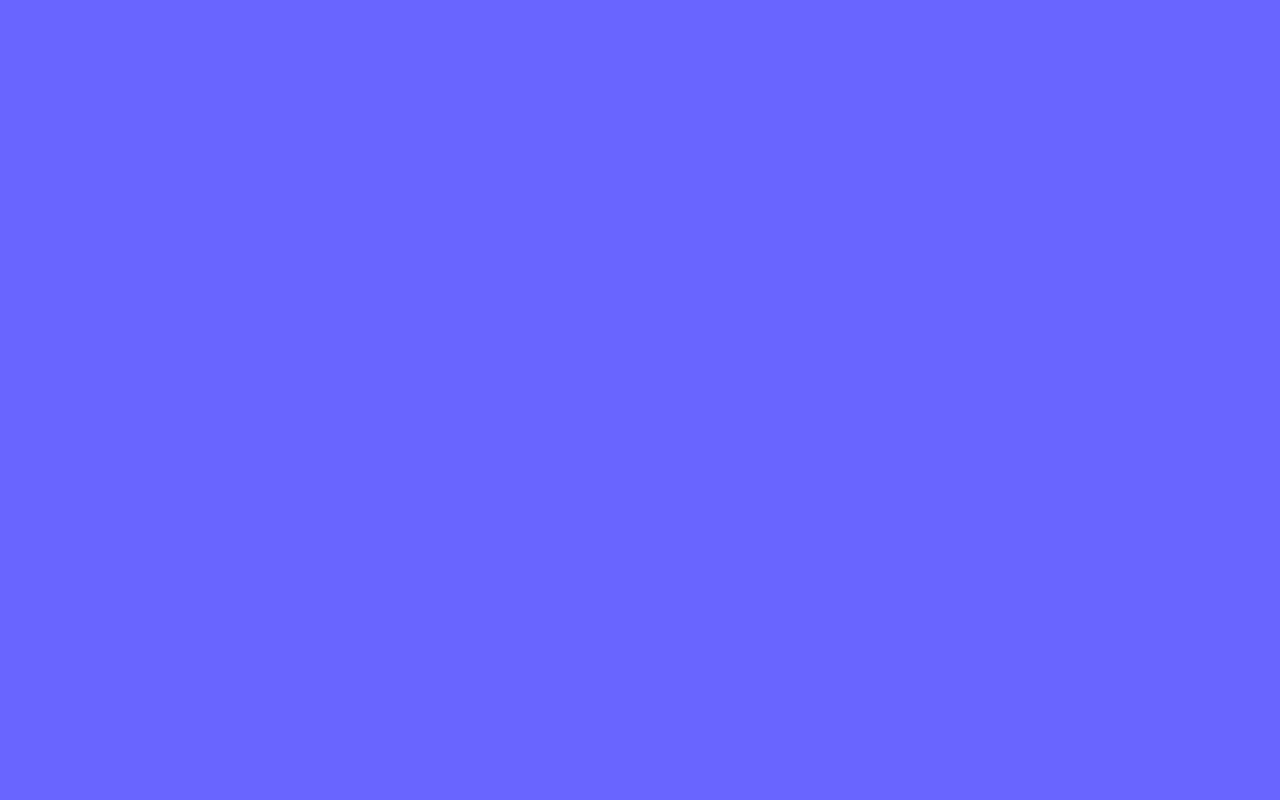
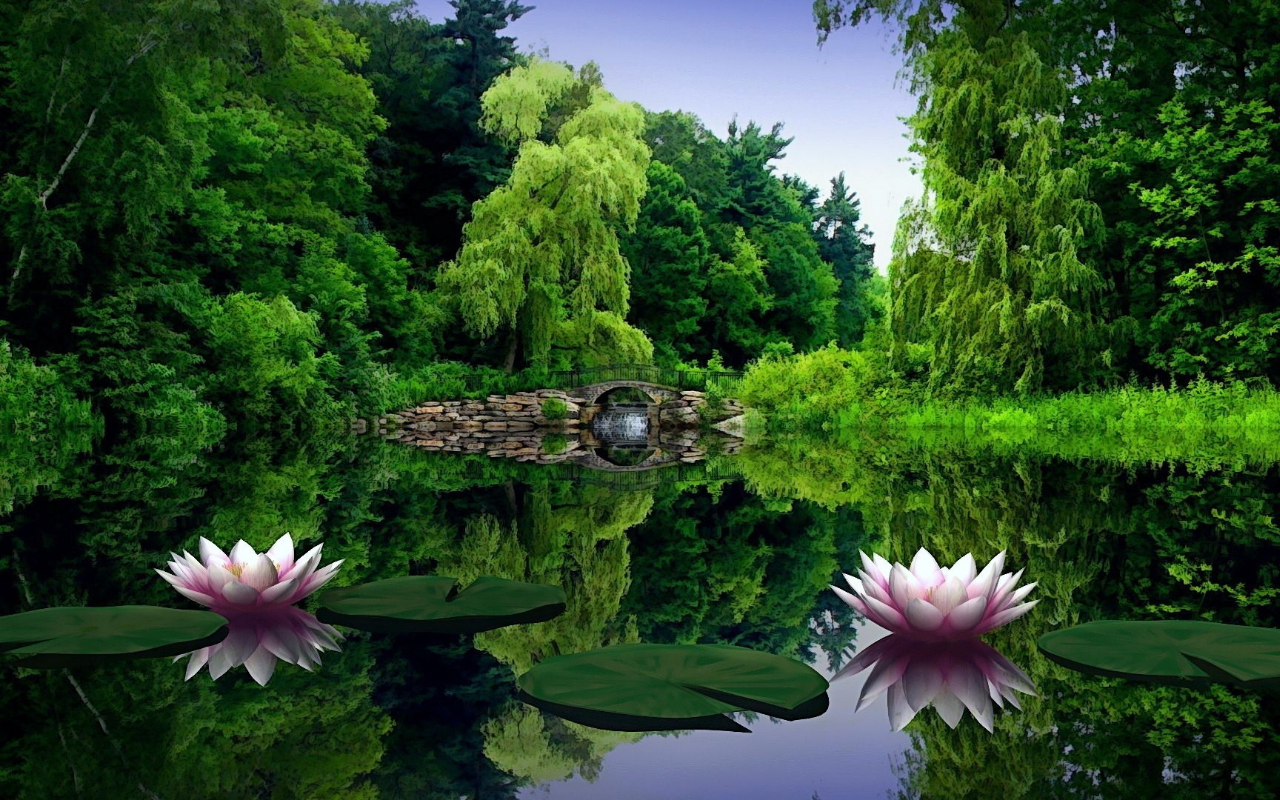
Before and after one commit to Prity25-coder/Flying-bard-, a plain HTML site: page index.html in a window 1280 px wide. Shown: the top 800 px of the page. Drawn offline with Linux system fonts and the light colour scheme; the site is published under a folder, as on GitHub Pages, so addresses that start at the root find nothing.

Commit message:
image problem fixed

```diff
--- a/css/style.css
+++ b/css/style.css
@@ -4,7 +4,7 @@
   box-sizing: border-box;
 }
 body {
-  background: url("/assets/img/2.jpg");
+  background: url("../assets/img/2.jpg");
   background-repeat: no-repeat;
   background-size: cover;
   background-position: center;
```
